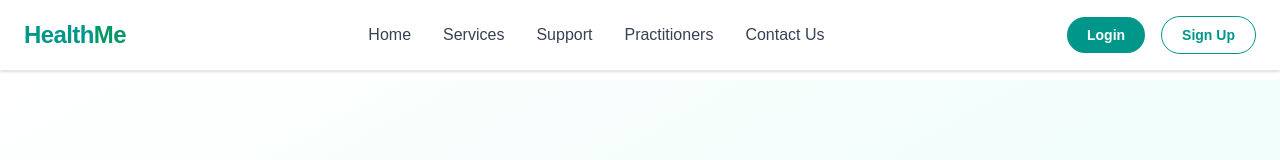
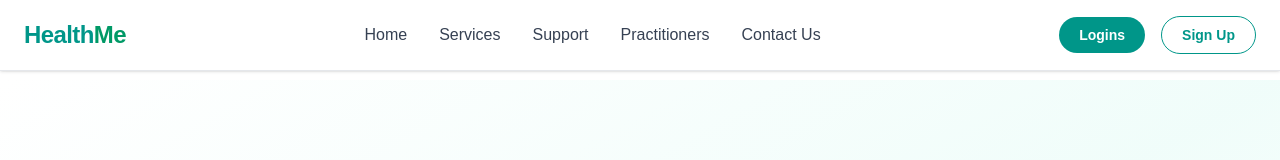
Before and after one commit to heisyomide/healthme-frontend, a Next.js app: page / in a window 1280 px wide. Shown: the top 160 px of the page. Built offline with nearby package versions, Linux system fonts and the light colour scheme.

Commit message:
Fix: improve mobile responsiveness & login flow

```diff
--- a/src/app/components/Header.tsx
+++ b/src/app/components/Header.tsx
@@ -41,7 +41,7 @@ export default function Header() {
             href="/login"
             className="px-5 py-2 text-sm font-semibold text-white bg-teal-600 rounded-full hover:bg-teal-700 transition"
           >
-            Login
+            Logins
           </Link>
           <Link
             href="/signup"
```
